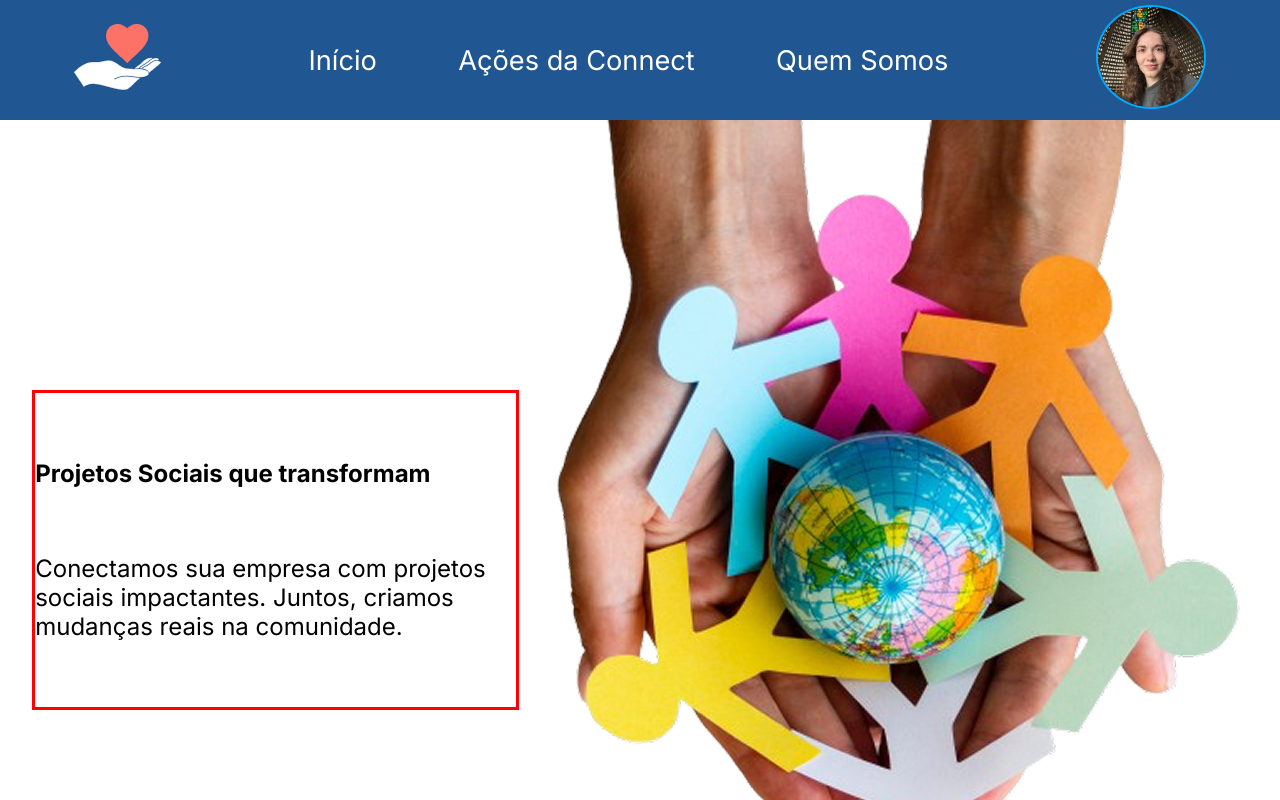
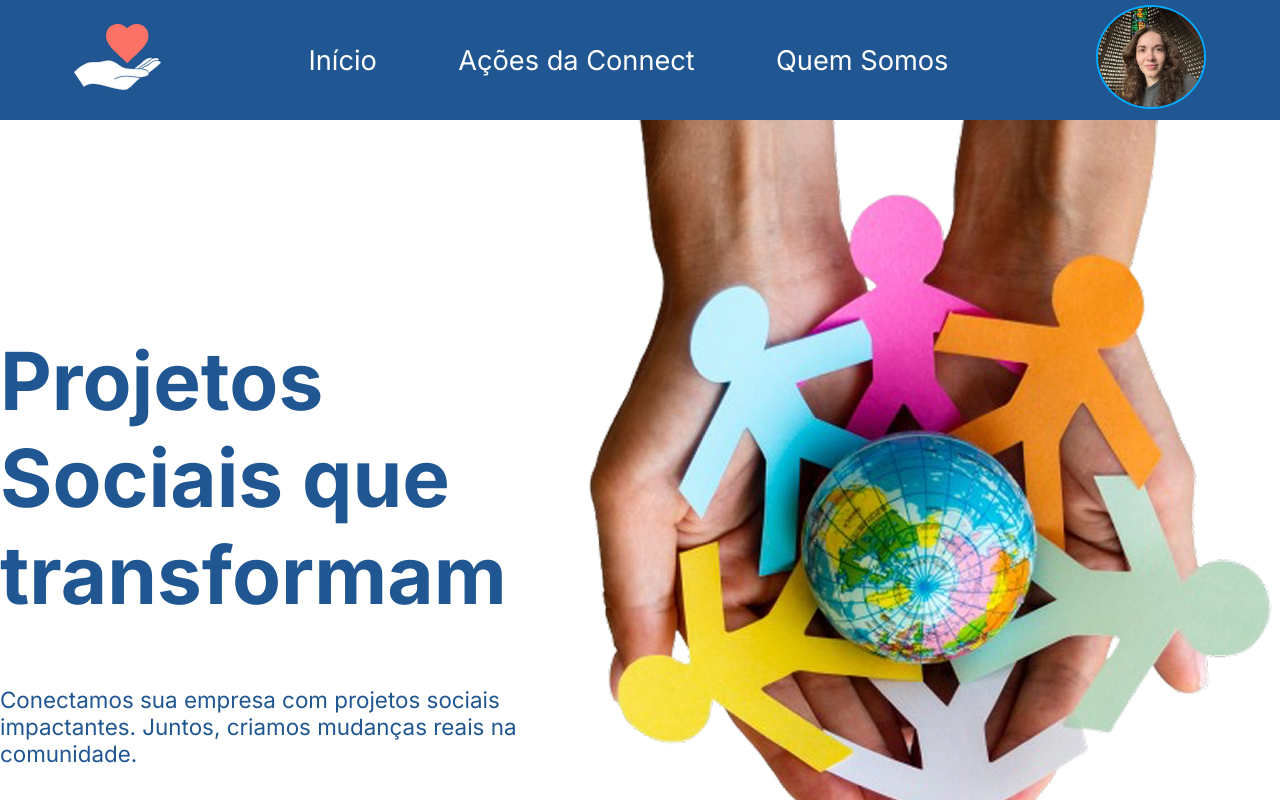
Before and after one commit to AlyneP/DesafioFinalFront, a React (Vite) app: page / in a window 1280 px wide. Shown: the top 800 px of the page. Built offline with nearby package versions, Linux system fonts and the light colour scheme.

Commit message:
finalizando o inicio.module.scss

```diff
--- a/src/components/Footer/Footer.module.scss
+++ b/src/components/Footer/Footer.module.scss
@@ -1,6 +1,5 @@
 footer {
     height: 20vh;
-    border: solid purple;
     background-color: #205691;
     display: flex;
     justify-content: space-around;
--- a/src/components/Inicio/Inicio.module.scss
+++ b/src/components/Inicio/Inicio.module.scss
@@ -4,20 +4,20 @@
    justify-content: space-evenly;
 
    div {
-    border: solid red;
-    height: 40vh;
+    height: 70vh;
     display: flex;
     justify-content: space-evenly;
     flex-direction: column;
-    width: 38%;
-    color: #205691
+    width: 90%;
+    color: #205691;
 
     h1 {
-      font-size: 5.5rem;
+      font-size: 5rem;
+
     }
 
     p {
-      font-size: 1.5rem;
+      font-size: 1.4rem;
     }
 
    }
```
